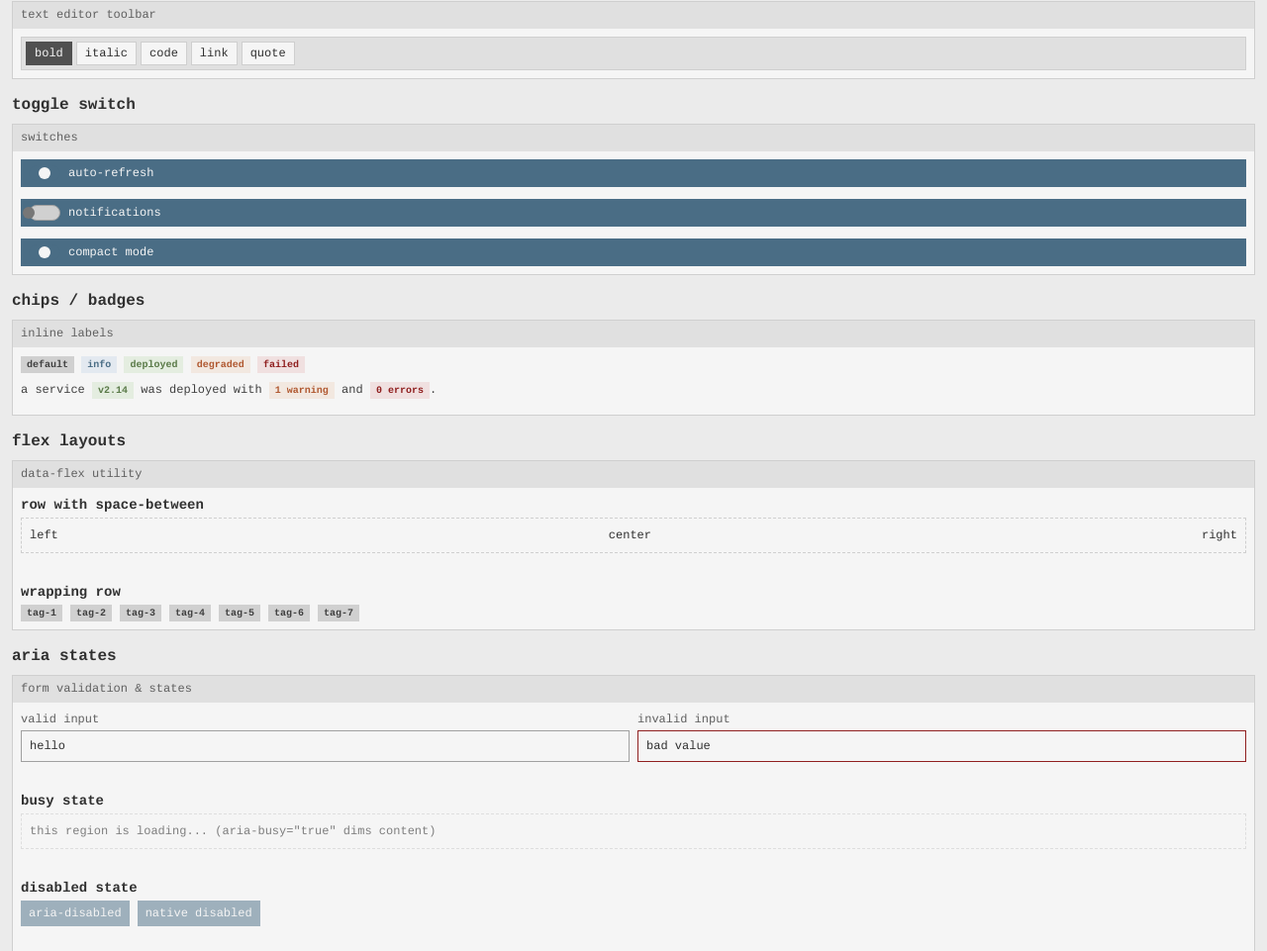
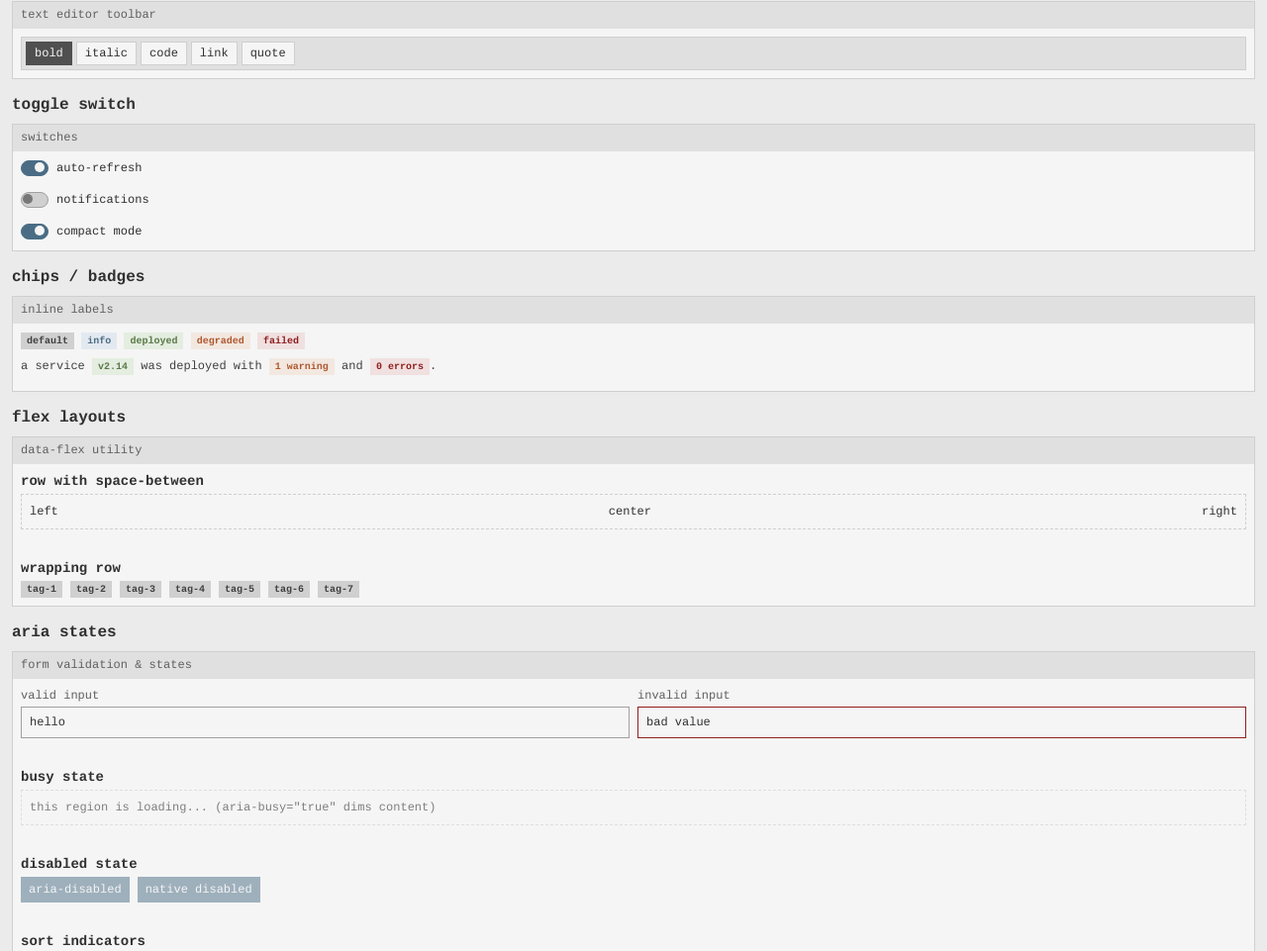
Before and after one commit to elee1766/tuxcss, a website: page index.html in a window 1280 px wide. Shown: the part 2932-3893 px from the top of the page at 99% size. Drawn offline with Linux system fonts and the light colour scheme.

Commit message:
fix: rewrite toggle switch as label+checkbox, no more button conflicts

```diff
--- a/index.html
+++ b/index.html
@@ -310,9 +310,9 @@ console.log(greet("world"));</code></pre>
       <header><span>switches</span></header>
       <div>
         <div data-flex="column" style="gap: 0.75rem">
-          <button role="switch" aria-checked="true" onclick="this.setAttribute('aria-checked', this.getAttribute('aria-checked')==='true'?'false':'true')">auto-refresh</button>
-          <button role="switch" aria-checked="false" onclick="this.setAttribute('aria-checked', this.getAttribute('aria-checked')==='true'?'false':'true')">notifications</button>
-          <button role="switch" aria-checked="true" onclick="this.setAttribute('aria-checked', this.getAttribute('aria-checked')==='true'?'false':'true')">compact mode</button>
+          <label data-switch><input type="checkbox" checked> auto-refresh</label>
+          <label data-switch><input type="checkbox"> notifications</label>
+          <label data-switch><input type="checkbox" checked> compact mode</label>
         </div>
       </div>
     </section>
--- a/tux.css
+++ b/tux.css
@@ -514,48 +514,51 @@ dialog > :not(header):not(footer) { padding: 1rem; }
 }
 
 /* -- toggle switch -- */
-[role="switch"] {
-  position: relative;
+/* usage: <label data-switch><input type="checkbox"> label text</label> */
+[data-switch] {
   display: inline-flex;
   align-items: center;
+  gap: 0.5rem;
   cursor: pointer;
-  gap: 0.5rem;
   font-size: var(--tux-text-xs);
   color: var(--tux-text);
+  user-select: none;
 }
 
-[role="switch"]::before {
-  content: "";
-  width: 2rem;
+[data-switch] input[type="checkbox"] {
+  appearance: none;
+  position: relative;
+  width: 1.75rem;
   height: 1rem;
-  border-radius: 0.5rem;
   background: var(--tux-bg-muted);
   border: 1px solid var(--tux-border-strong);
+  border-radius: 0.5rem;
+  cursor: pointer;
+  flex-shrink: 0;
+  margin: 0;
   transition: background 0.15s;
-  flex-shrink: 0;
 }
 
-[role="switch"]::after {
+[data-switch] input[type="checkbox"]::after {
   content: "";
   position: absolute;
-  left: 2px;
-  width: 0.75rem;
-  height: 0.75rem;
+  top: 1px;
+  left: 1px;
+  width: 0.625rem;
+  height: 0.625rem;
   border-radius: 50%;
   background: var(--tux-text-muted);
   transition: transform 0.15s;
-  top: 50%;
-  transform: translateY(-50%);
 }
 
-[role="switch"][aria-checked="true"]::before {
+[data-switch] input[type="checkbox"]:checked {
   background: var(--tux-primary);
   border-color: var(--tux-primary);
 }
 
-[role="switch"][aria-checked="true"]::after {
+[data-switch] input[type="checkbox"]:checked::after {
   background: var(--tux-text-inverse);
-  transform: translateY(-50%) translateX(1rem);
+  transform: translateX(0.75rem);
 }
 
 /* -- chips / badges -- */
```
Also changed, not shown: README.md, tux.min.css.
